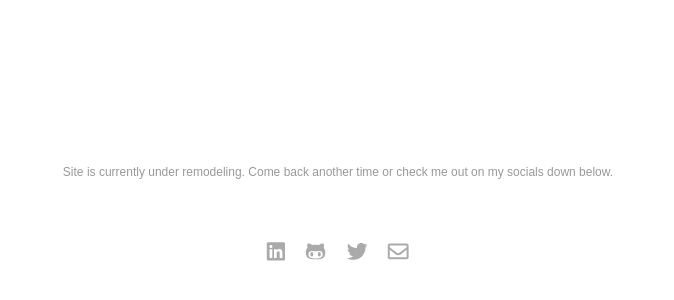
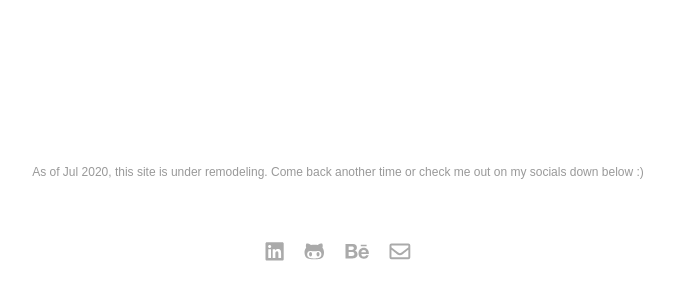
Before and after one commit to AlexFloresVeliz/alexfv.io, a React (Create React App) app: page / in a window 1280 px wide. Shown: the part 188-488 px from the top of the page, without its empty margins (302-976 px from the left). Built offline with nearby package versions, Linux system fonts and the light colour scheme; a web font is replaced by a local one.

Commit message:
start of redesign

```diff
--- a/src/App.js
+++ b/src/App.js
@@ -6,15 +6,9 @@ class Footer extends Component {
     return (
       <footer>
         <div className="footer">
-          {/* LinkedIn Link */}
           <a href="https://www.linkedin.com/in/alexfloresveliz/" target="_blank" rel="noopener noreferrer"><i class="fab fa-linkedin" aria-hidden="true" id="nav-link"></i></a>
-          {/* GitHub Link */}
           <a href="https://github.com/AlexFloresVeliz" target="_blank" rel="noopener noreferrer"><i class="fab fa-github-alt" aria-hidden="true" id="nav-link"></i></a>
-          {/* Behance Link */}
-          {/*<a href="https://www.behance.net/alexfloresveliz" target="_blank" rel="noopener noreferrer"><i class="fab fa-behance" aria-hidden="true" id="nav-link"></i></a>*/}
-          {/* Twitter Link */}
-          <a href="https://twitter.com/AlexFVeliz" target="_blank" rel="noopener noreferrer"><i class="fab fa-twitter" aria-hidden="true" id="nav-link"></i></a>
-          {/* Email Link */}
+          <a href="https://www.behance.net/alexfloresveliz" target="_blank" rel="noopener noreferrer"><i class="fab fa-behance" aria-hidden="true" id="nav-link"></i></a>
           <a href="mailto:hi@alexfv.io"><i class="far fa-envelope" aria-hidden="true" id="nav-link"></i></a>
         </div>
       </footer>
@@ -27,7 +21,7 @@ class App extends Component {
     return (
       <div className="App">
         <header className="App-header">
-          <p className="App-sub">Site is currently under remodeling. Come back another time or check me out on my socials down below.</p>
+          <p className="App-sub">As of Jul 2020, this site is under remodeling. Come back another time or check me out on my socials down below :)</p>
           <Footer />
         </header>
       </div>
```
